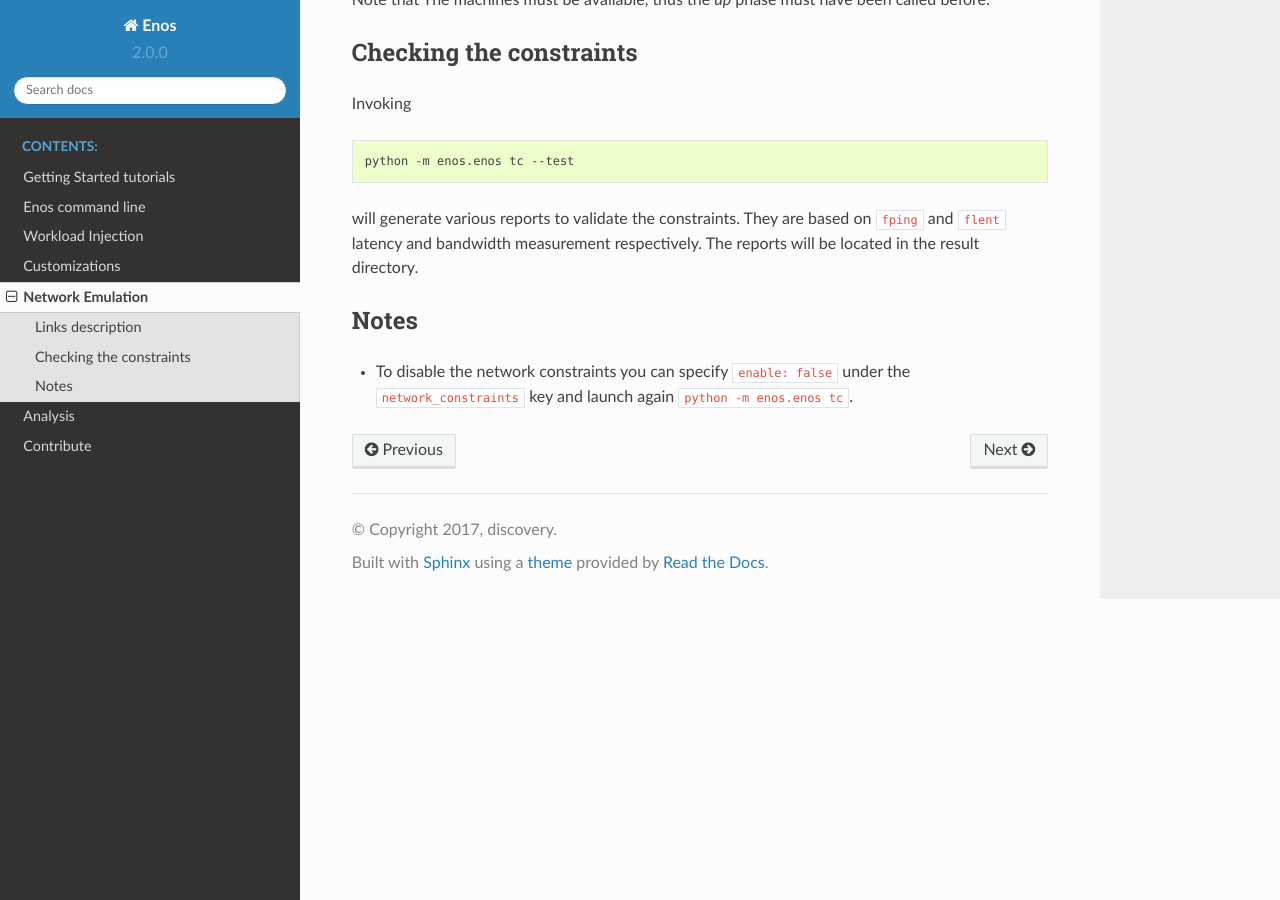
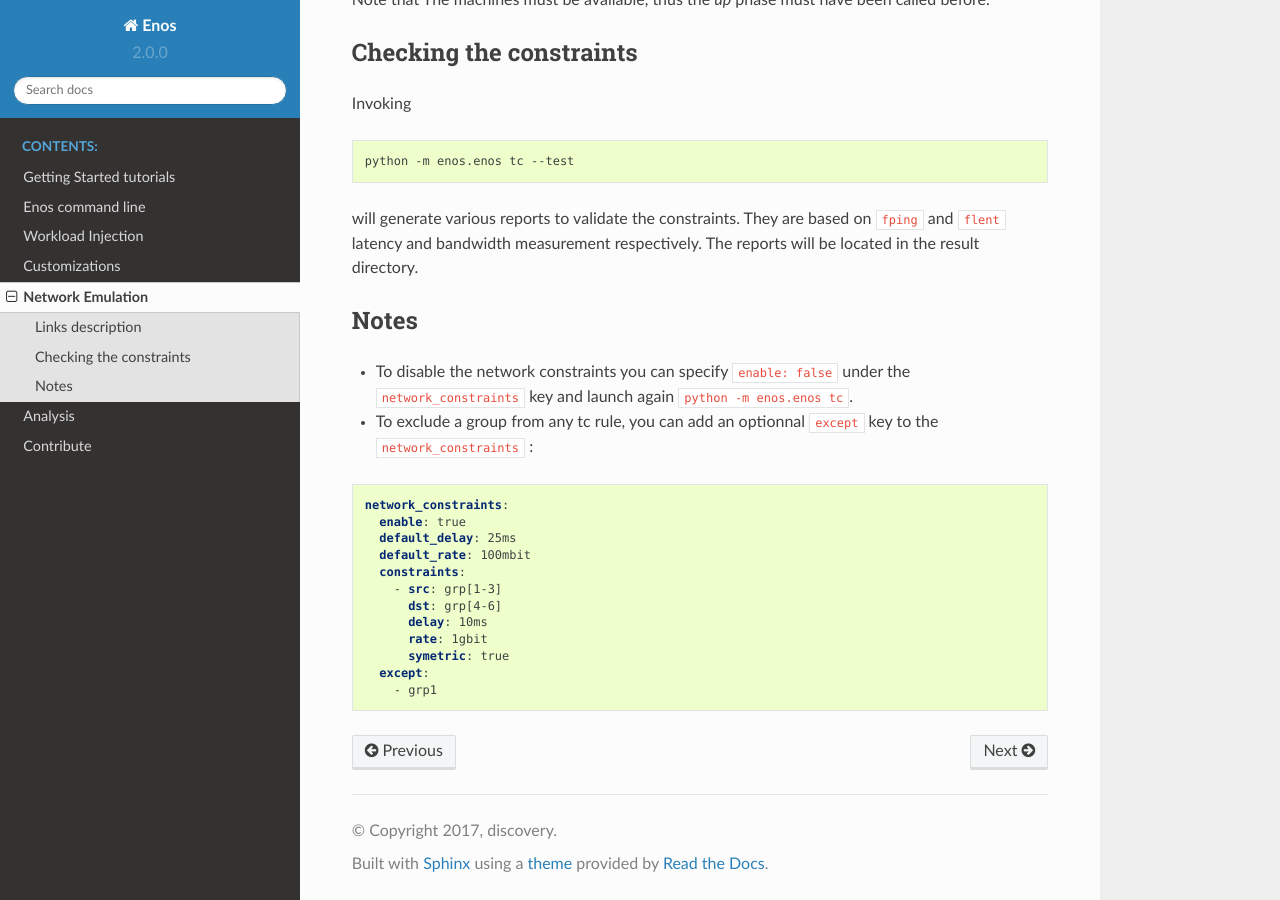
Before and after one commit to BeyondTheClouds/enos, a Sphinx documentation site: the page built from docs/network-emulation/index.rst, in a window 1280 px wide and 900 px high, scrolled down 940 px. Built offline with Sphinx 7.4.7 and the Read the Docs theme 2.0.0, drawn with Linux system fonts in a browser that asks for light colours.

Commit message:
[doc] except key

```diff
--- a/docs/network-emulation/index.rst
+++ b/docs/network-emulation/index.rst
@@ -64,3 +64,19 @@ Notes
 -----
 
 * To disable the network constraints you can specify :code:`enable: false` under the :code:`network_constraints` key and launch again :code:`python -m enos.enos tc`.
+* To exclude a group from any tc rule, you can add an optionnal :code:`except` key to the :code:`network_constraints` :
+
+.. code-block:: yaml
+
+    network_constraints:
+      enable: true
+      default_delay: 25ms
+      default_rate: 100mbit
+      constraints:
+        - src: grp[1-3]
+          dst: grp[4-6]
+          delay: 10ms
+          rate: 1gbit
+          symetric: true
+      except:
+        - grp1
```
